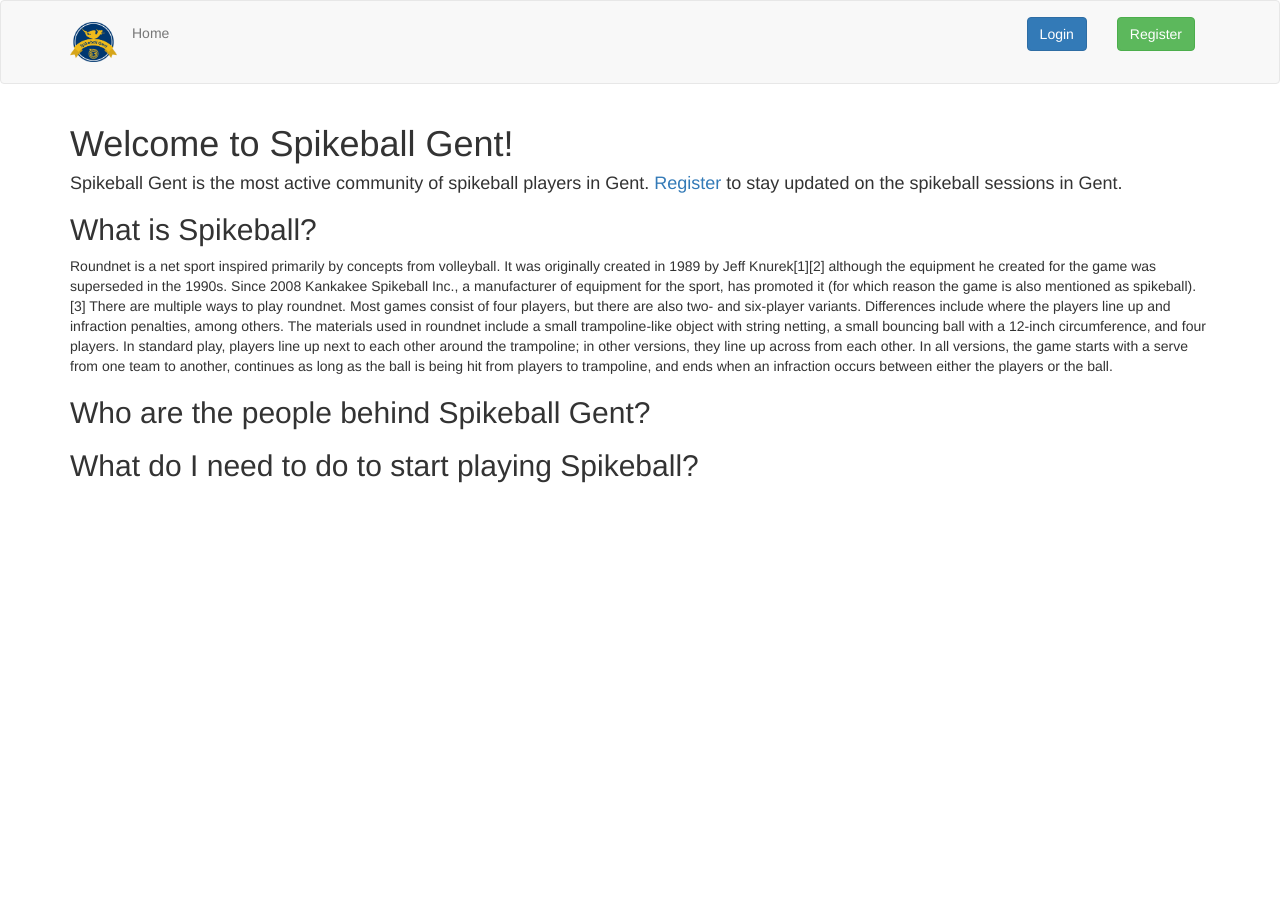
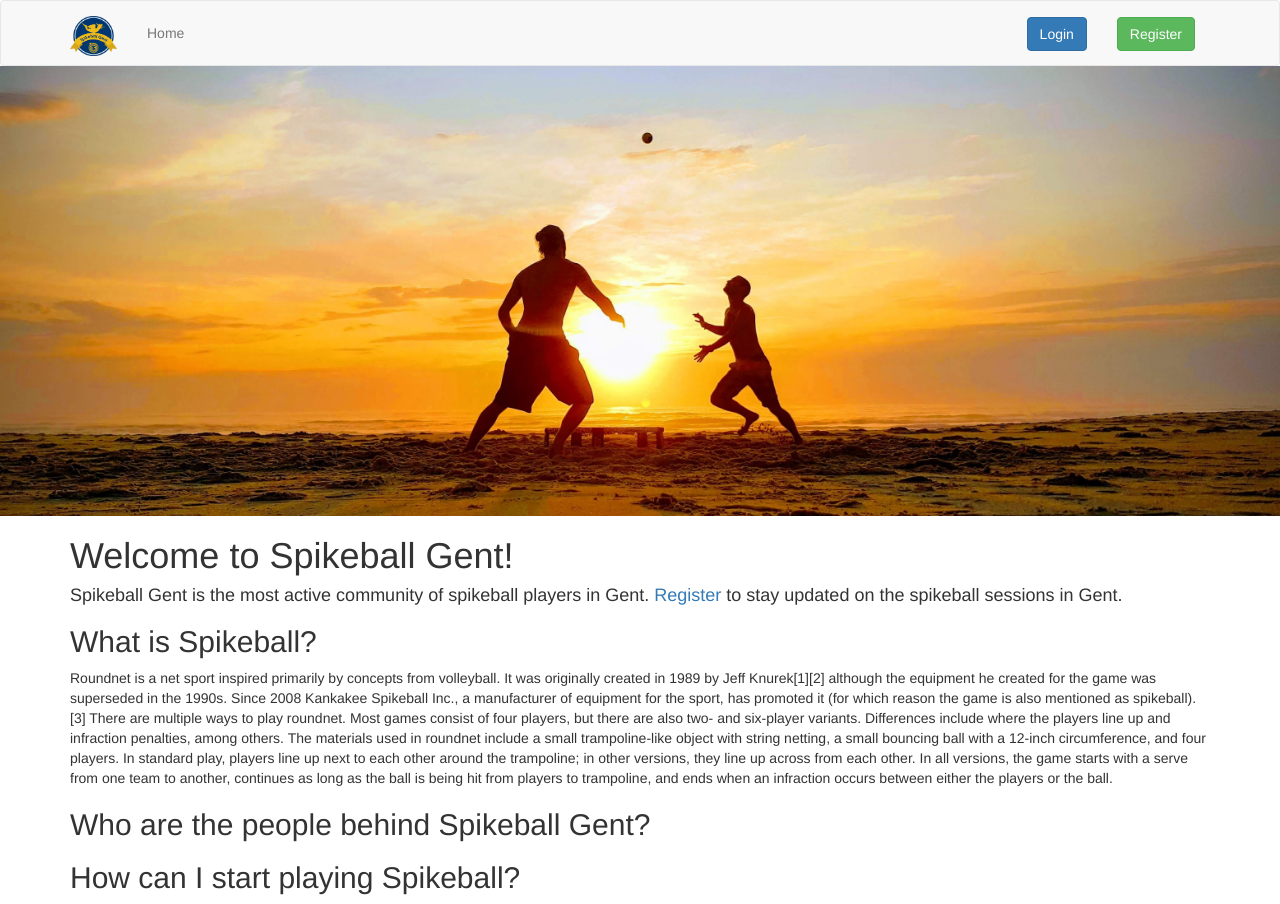
Before and after one commit to multavici/spikeball, a Flask app: page /home in a window 1280 px wide. Before the commit the page ends 483 px from the top, so only its background shows below. Run offline with Flask 2, Linux system fonts and the light colour scheme; some libraries are stand-ins or nearby versions.

Commit message:
changes to navbar and home page

```diff
--- a/app/templates/base.html
+++ b/app/templates/base.html
@@ -10,6 +10,24 @@
 
 {% block styles %}
     {{ super() }}
+    <style>
+        .navbar {
+            margin-bottom: 0px;
+        }
+        .navbar div {
+            height: 64px;
+        }
+        .navbar-nav li a {
+            line-height: 64px;
+            height: 64px;
+            padding-top: 0;
+        }
+        .navbar-header li a {
+            float: left;
+            text-align: center;
+            width: 100%;
+        }
+    </style>
 {% endblock %}
 
 {% block navbar %}
@@ -40,6 +58,7 @@
             </div>
         </div>
     </nav>
+    {% block headerimage %}{% endblock %}
 {% endblock %}
 
 {% block content %}
--- a/app/templates/home.html
+++ b/app/templates/home.html
@@ -1,24 +1,30 @@
 {% extends "base.html" %}
-
 
 {% block styles %}
     {{ super() }}
     <style>
-        .navbar-nav li a {
-            line-height: 64px;
-            height: 64px;
-            padding-top: 0;
+        body,html {
+        height: 100%;
         }
-        .navbar-header li a {
-            float: left;
-            padding: 15px;
-            text-align: center;
-            width: 100%;
+
+        .wide {
+        width:100%;
+        height:450px;
+        background-image:url('/static/spikeball_sunset_beach_two_players.jpg');
+        background-size:cover;
+        background-position: center;
         }
-        .navbar-brand {float:none;}
+
+        .wide img {
+            width:100%;
+        }
     </style>
 {% endblock %}
 
+{% block headerimage %}
+    <div class="wide">
+    </div>
+{% endblock %}
 
 {% block app_content %}
     <h1>Welcome to Spikeball Gent!</h1>
@@ -35,5 +41,5 @@
         infraction occurs between either the players or the ball.
     </p>
     <h2>Who are the people behind Spikeball Gent?</h2>
-    <h2>What do I need to do to start playing Spikeball?</h2>
+    <h2>How can I start playing Spikeball?</h2>
 {% endblock %}
```
Also changed, not shown: app/static/spikeball_sunset_beach_two_players.jpg (added).
